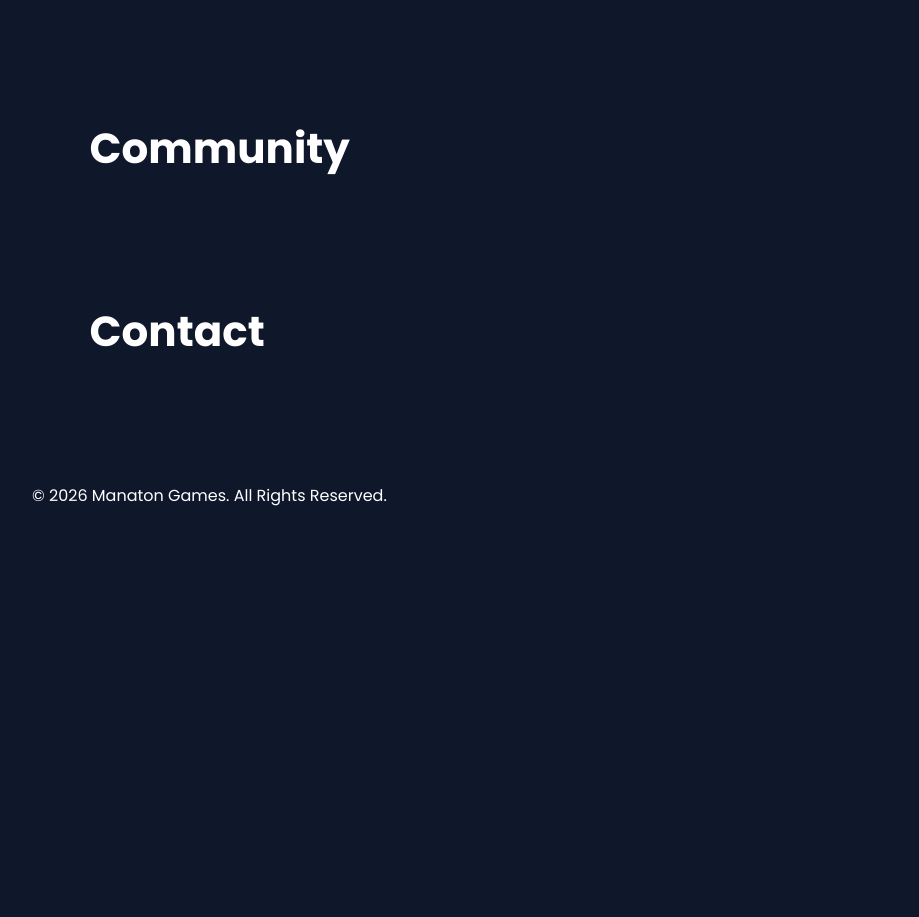
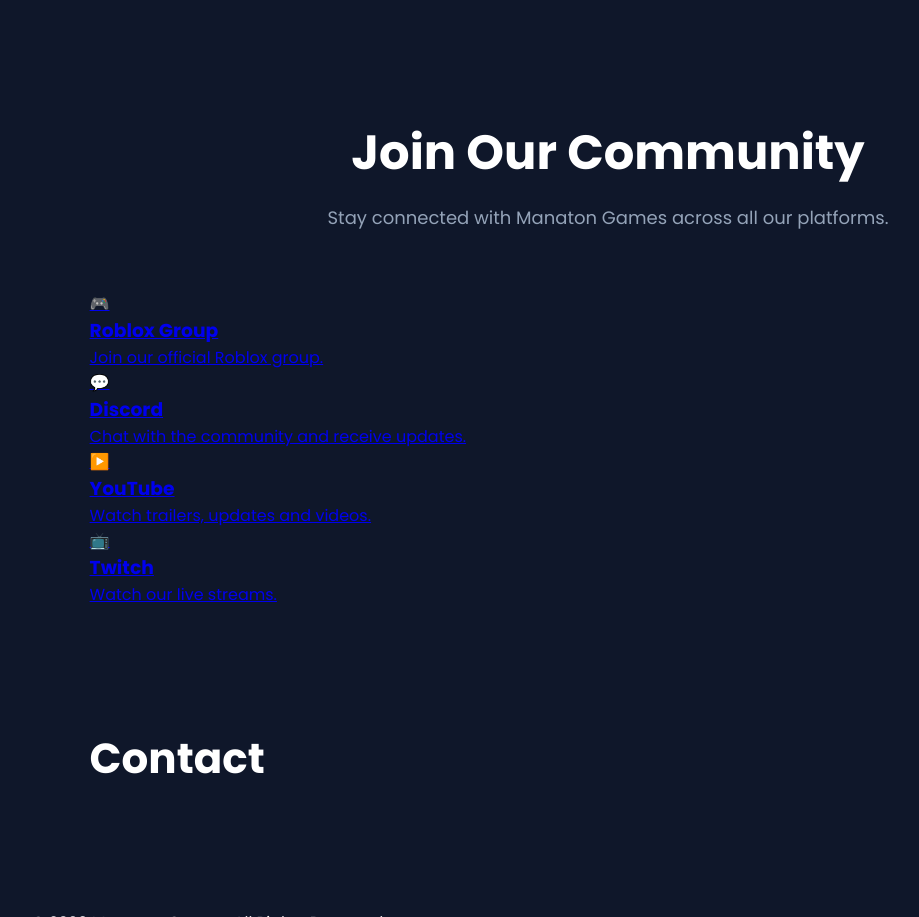
Before and after one commit to ManatonGames/manatongames-website, a plain HTML site: page index.html in a window 1280 px wide. Shown: the part 2905-3822 px from the top of the page, without its empty margins (32-951 px from the left). Before the commit the page ends 3413 px from the top, so only its background shows below. Drawn offline with Linux system fonts and the light colour scheme.

Commit message:
Enhance community section with platform links
Updated community section to include new titles and descriptions for community platforms.

```diff
--- a/index.html
+++ b/index.html
@@ -341,15 +341,67 @@
 
         <!-- COMMUNITY -->
 
-        <section id="community">
+   <section id="community">
 
-            <div class="container">
+    <div class="container">
 
-                <h2>Community</h2>
+        <div class="section-title">
 
-            </div>
+            <h2>Join Our Community</h2>
 
-        </section>
+            <p>
+                Stay connected with Manaton Games across all our platforms.
+            </p>
+
+        </div>
+
+        <div class="community-grid">
+
+            <a href="#" class="community-card">
+
+                <div class="community-icon">🎮</div>
+
+                <h3>Roblox Group</h3>
+
+                <p>Join our official Roblox group.</p>
+
+            </a>
+
+            <a href="#" class="community-card">
+
+                <div class="community-icon">💬</div>
+
+                <h3>Discord</h3>
+
+                <p>Chat with the community and receive updates.</p>
+
+            </a>
+
+            <a href="#" class="community-card">
+
+                <div class="community-icon">▶️</div>
+
+                <h3>YouTube</h3>
+
+                <p>Watch trailers, updates and videos.</p>
+
+            </a>
+
+            <a href="#" class="community-card">
+
+                <div class="community-icon">📺</div>
+
+                <h3>Twitch</h3>
+
+                <p>Watch our live streams.</p>
+
+            </a>
+
+        </div>
+
+    </div>
+
+</section>
 
 
 
```
